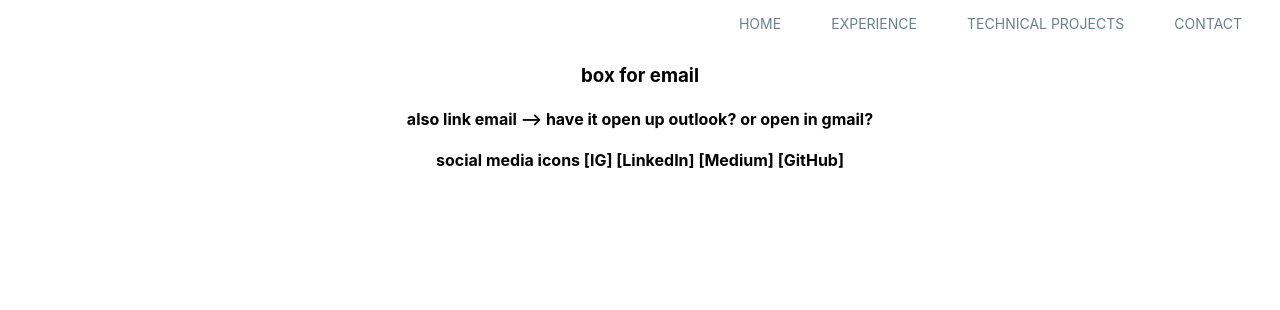
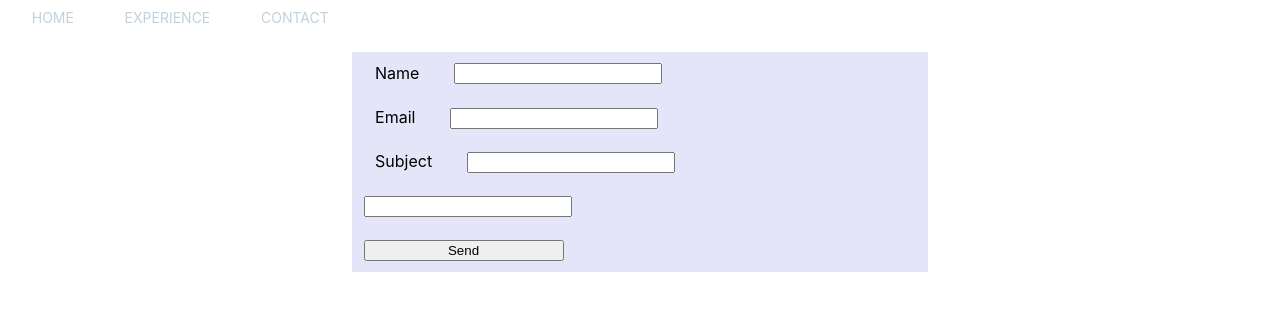
Before and after one commit to linyahu/personal-website, a React (Create React App) app: page /contact in a window 1280 px wide. Shown: the top 310 px of the page. Built offline with nearby package versions, Linux system fonts and the light colour scheme.

Commit message:
added canvas animation

```diff
--- a/src/assets/App.css
+++ b/src/assets/App.css
@@ -1,15 +1,15 @@
 #canvas {
-  background-color: rgba(255,255,255,1);
-  margin: 3%;
-  border-color: rgba(0,0,0,1);
-  border: solid;
+  /* background-color: rgba(0,0,0,0.2); */
+  /* margin: 3%; */
+  /* border-color: rgba(0,0,0,1); */
+  /* border: solid; */
   border-width: 2px;
-  width: 90%;
+  /* width: 100%; */
+  height: 95vh;
 }
 
 .App {
   text-align: center;
-
 }
 
 .App-logo {
@@ -45,11 +45,12 @@
 }
 
 .navbar {
-  padding: 1%;
+  padding: 0.5%;
   /* position: absolute; */
   right: 5%;
-  /* background-color: rgba(200,200,200,0.5); */
-  text-align: right;
+  /* background-color: #C1D1DC; */
+  text-align: left;
+  /* height: 5vh; */
 }
 
 .sub-navbar {
@@ -67,11 +68,13 @@
   padding: 1%;
   text-decoration: none;
   font-size: 14px;
-  color: #6B808C;
+  color: #C1D1DC;
 }
 
 .navlink:hover {
-  color: #7AB6B3;
+  color: #F0B3B3;
+  text-shadow: 0 0 10px #F0B3B3;
+  /* font-weight: 500; */
 }
 
 .navlink:focus {
@@ -84,42 +87,56 @@
   font-size: 12px;
   text-decoration: none;
   color: #2D363A;
-
   /* width: 200px; */
 }
 .secondary-nav {
-  text-align: right;
-  margin-right: 7%;
-  font-size: 12px;
+  margin-right: 3%;
+  position: absolute;
+  text-align: center;
+  height: 100vh;
+  font-size: 11px;
+  writing-mode: vertical-rl;
+  text-orientation: mixed;
+
+  /* background-color: rgba(255,255,0,0.1); */
 }
 .secondary-navlink {
-  padding: 0.7%;
-  /* margin: 1%; */
+  padding: 2%;
+  color: #9FB7C9;
+  /* margin: 1.5%; */
   text-decoration: none;
 }
 
-.secondary-navlink:active {
-  text-decoration: overline;
+.secondary-navlink:hover {
+  color: #3D78A0;
+  font-weight: 500;
+  /* text-decoration: overline;
+  text-decoration-color: #6C9FC1; */
+}
 
+.navline {
+  height: 70vh;
+  text-align: center;
+  margin: auto;
+  width: 2px;
+  background-color: #9FB7C9;
 }
+
 /**************************************
                 BOX MODEL
 **************************************/
 
 .outer-container {
-  margin-top: 2%;
-  padding: 2% 5% 5% 5%;
+  margin-top: 0.5%;
+  padding: 1% 5% 1% 5%;
   /* background-color: rgba(240,240,240,0.9); */
-  height: 500px;
+  height: 85vh;
   overflow-y: auto;
   scroll-behavior: smooth;
 }
 
 .second-container {
-  /* border-color: black;
-  border-style: solid; */
   border-width: 2px;
-  /* margin: 2%; */
   padding: 0% 2% 1% 2%;
 }
 
@@ -137,33 +154,36 @@
 }
 
 .experience-block {
-  padding: 0.5% 15% 0.5% 15%;
-  /* margin: 0.5%; */
+  padding: 0.5% 10% 0.5% 10%;
+  margin: auto;
+  width: 65%;
+  /* background-color: rgba(0,100,100,0.1); */
 }
 
 .sm-card {
-  width: 28%;
+  width: 60%;
   min-height: 500px;
-  vertical-align: top;
+  /* vertical-align: top; */
   padding: 1.5%;
-  margin: 1%;
-  display: inline-block;
+  margin: auto;
+  /* display: inline-block; */
   /* background-color: rgba(240,240,240,0.9); */
 }
 
 .sm-card a {
   color: #6C9FC1;
+  padding: 1%;
 }
 
 
 .thumbnail {
   width: 95%;
-  margin: 1%;
-  padding: 2%;
-  background-color: white;
-  border-color: #FCCCC4;
-  border-style: solid;
-  border-width: medium;
+  /* margin: 1%; */
+  /* padding: 2%; */
+  /* background-color: white; */
+  /* border-color: #DAE6EA; */
+  /* border-style: solid; */
+  /* border-width: medium; */
 }
 
 .education-heading {
@@ -183,3 +203,23 @@
   display: inline-block;
   vertical-align: top;
 }
+
+.contact-form {
+  background-color: rgba(0,0,200,0.1);
+  width: 50%;
+  margin: auto;
+  text-align: left;
+}
+
+.contact-form span {
+  text-align: left;
+  padding: 2%;
+  margin: 2%;
+  width: 200px;
+  height: 20px;
+}
+
+.contact-form input {
+  width: 200px;
+  margin: 2%;
+}
--- a/src/components/App.js
+++ b/src/components/App.js
@@ -15,14 +15,9 @@ class App extends Component {
   renderNavBar() {
     return (
       <div>
-
-
-
-
         <div className="navbar">
           <NavLink className="navlink" to="/">HOME</NavLink>
           <NavLink className="navlink" to="/experience">EXPERIENCE</NavLink>
-          <NavLink className="navlink" to="/projects">TECHNICAL PROJECTS</NavLink>
           <NavLink className="navlink" to="/contact">CONTACT</NavLink>
         </div>
       </div>
--- a/src/components/Contact.js
+++ b/src/components/Contact.js
@@ -1,13 +1,30 @@
 import React, { Component } from 'react'
 
 class Contact extends Component {
+  state = {
+    name: "",
+    email: "",
+    subject: "",
+    body: ""
+  }
 
   render() {
     return (
-      <div className="experience">
-        <h3> box for email </h3>
-        <h4> also link email --> have it open up outlook? or open in gmail? </h4>
-        <h4> social media icons [IG] [LinkedIn] [Medium] [GitHub] </h4>
+      <div className="outer-container">
+        <form className="contact-form">
+          <span>Name</span>
+          <input type="text" />
+          <br />
+          <span>Email</span>
+          <input type="text" />
+          <br />
+          <span>Subject</span>
+          <input type="text" />
+          <br />
+          <input className="body" type="text" />
+          <br />
+          <input type="submit" value="Send" />
+        </form>
       </div>
     )
   }
--- a/src/components/Experience.js
+++ b/src/components/Experience.js
@@ -7,26 +7,36 @@ import cherscloset from '../assets/cherscloset.png'
 class Experience extends Component {
 
   render() {
-    // each technical project will have a card that flips when clicked/hover on image
     return (
       <Fragment>
+
+
+
       <div className="secondary-nav">
-        <a className="secondary-navlink" href="#technical-projects">Technical Projects </a>
-        <a className="secondary-navlink" href="#professional-experience">Professional Experience </a>
-        <a className="secondary-navlink" href="#education">Education</a>
-        <a className="secondary-navlink" href="#skills">Skills</a>
+        <div className="navline">
+        </div>
+        <br />
+        <a className="secondary-navlink" href="#technical-projects">TECHNICAL PROJECTS </a>
+        <a className="secondary-navlink" href="#professional-experience">PROFESSIONAL EXPERIENCE </a>
+        <a className="secondary-navlink" href="#education">EDUCATION</a>
+        <a className="secondary-navlink" href="#skills">SKILLS & INTERESTS</a>
+
       </div>
 
       <div className="outer-container">
         <div className="second-container">
 
           <div className="resume-block" id="technical-projects">
-            <h4>TECHNICAL PROJECTS</h4>
+            <h3>TECHNICAL PROJECTS</h3>
 
               <div className="sm-card">
                 <p>STOCK OVERFLOW </p>
                 <img src={stockoverflow} className="thumbnail"/>
-                <p><a href=''>Github</a> | <a href="">Live</a> | <a href=''>Demo</a></p>
+                <p>
+                  <a href='https://github.com/lh62594/final-project-frontend' target="_blank">Github</a> |
+                  <a href='http://stockoverflow-app.herokuapp.com/home' target="_blank">Live</a> |
+                  <a href='https://www.youtube.com/watch?v=IaRqunF6-Y0&t=100s' target="_blank">Demo</a>
+                </p>
                 <ul>
                   <li>Stock Overflow is a portfolio management app inspired by the Bloomberg Terminal; users can create custom watchlists on their dashboard and practice trading in their portfolio.</li>
                   <li>Full stack app built with a React.js/Redux frontend with a Rails backend and external API for live stock data</li>
@@ -38,7 +48,10 @@ class Experience extends Component {
                 <p>RAT CITY GAME</p>
                 <img src={ratcity} className="thumbnail"/>
 
-                <p><a href=''>Github</a> | <a href="">Live</a> | <a href=''>Demo</a></p>
+                <p>
+                  <a href='https://github.com/lh62594/rat-city-game' target="_blank">Github</a> |
+                  <a href='http://ratcity.herokuapp.com/' target="_blank">Live</a> |
+                  <a href='https://www.youtube.com/watch?v=DkYIG-Hdb0Q&t=17s' target="_blank">Demo</a></p>
                 <ul>
                   <li>Rat City is an MTA-themed 2D side scroller game with 14 levels; the objective is to collect pizza points, using beer can weapons to defeat bosses while avoiding rats/pigeon obstacles in the way</li>
                   <li>Built front-end of the game using vanilla JavaScript, with the HTML5 Canvas element to facilitate frame by frame animations </li>
@@ -48,7 +61,10 @@ class Experience extends Component {
               <div className="sm-card">
                 <p>CHER'S CLOSET</p>
                 <img src={cherscloset} className="thumbnail"/>
-                <p><a href=''> Github</a> | <a href=''>Demo</a></p>
+                <p>
+                  <a href='https://github.com/lh62594/chers-closet-frontend' target="_blank"> Github</a> |
+                  <a href='https://www.youtube.com/watch?v=Pihid6NnCWE&t=29s' target="_blank">Demo</a>
+                </p>
                 <ul>
                   <li>Cher’s Closet, inspired by the movie Clueless, is a drag and drop app for users to create customized outfits from clothes in their closet.</li>
                   <li>Full-stack application built with React.js frontend with a Rails backend; used ActiveStorage for storing images</li>
@@ -58,7 +74,7 @@ class Experience extends Component {
 
 
           <div className="resume-block" id="professional-experience">
-            <h4>PROFESSIONAL EXPERIENCE</h4>
+            <h3>PROFESSIONAL EXPERIENCE</h3>
             <br />
             <h5>Société Générale | Strategic Transactions Group | Jan 2018 - Oct 2018 </h5>
             <div className="experience-block">
@@ -89,7 +105,7 @@ class Experience extends Component {
 
 
           <div className="resume-block" id="education">
-            <h4>EDUCATION</h4>
+            <h3>EDUCATION</h3>
             <div className="experience-block">
               <div className="education-heading">
                 <h5> Flatiron School
@@ -119,7 +135,8 @@ class Experience extends Component {
 
               <div className="education-body">
               <ul>
-                <li>Leonard N. Stern School of Business B.S., Finance & Management, GPA: 3.7 | Awards: Irving H. Isaac Scholarship; Joan & Dan Holmes Scholarship; Suh Family Scholarship </li>
+                <li>Leonard N. Stern School of Business B.S., Finance & Management, GPA: 3.7 </li>
+                <li>Awards: Irving H. Isaac Scholarship; Joan & Dan Holmes Scholarship; Suh Family Scholarship </li>
                 <li>Teacher’s Assistant by invitation, International Financial Management, Fall 2015 </li>
                 <li>Activities: </li>
                   <ul>
@@ -135,7 +152,7 @@ class Experience extends Component {
 
           <div className="resume-block" id="skills">
             <div className="experience-block">
-              <h4>SKILLS & INTERESTS</h4>
+              <h3>SKILLS & INTERESTS</h3>
               <ul>
                 <li>Spoken Languages: Fluent Mandarin Chinese; Conversational French </li>
                 <li>Technical Skills: VBA, HTML/CSS, Ruby/Ruby on Rails, SQL, JavaScript, React, Redux, Python </li>
@@ -148,7 +165,7 @@ class Experience extends Component {
 
         </div>
 
-        <a href=""> Click here </a> to download in a PDF format
+        <a href="">Click here</a> to download in a PDF format
       </div>
       </Fragment>
     )
```
Also changed, not shown: src/components/Animation.js (added, +30 -0 lines), src/components/Home.js (+43 -7 lines), src/assets/ratcity.png.
